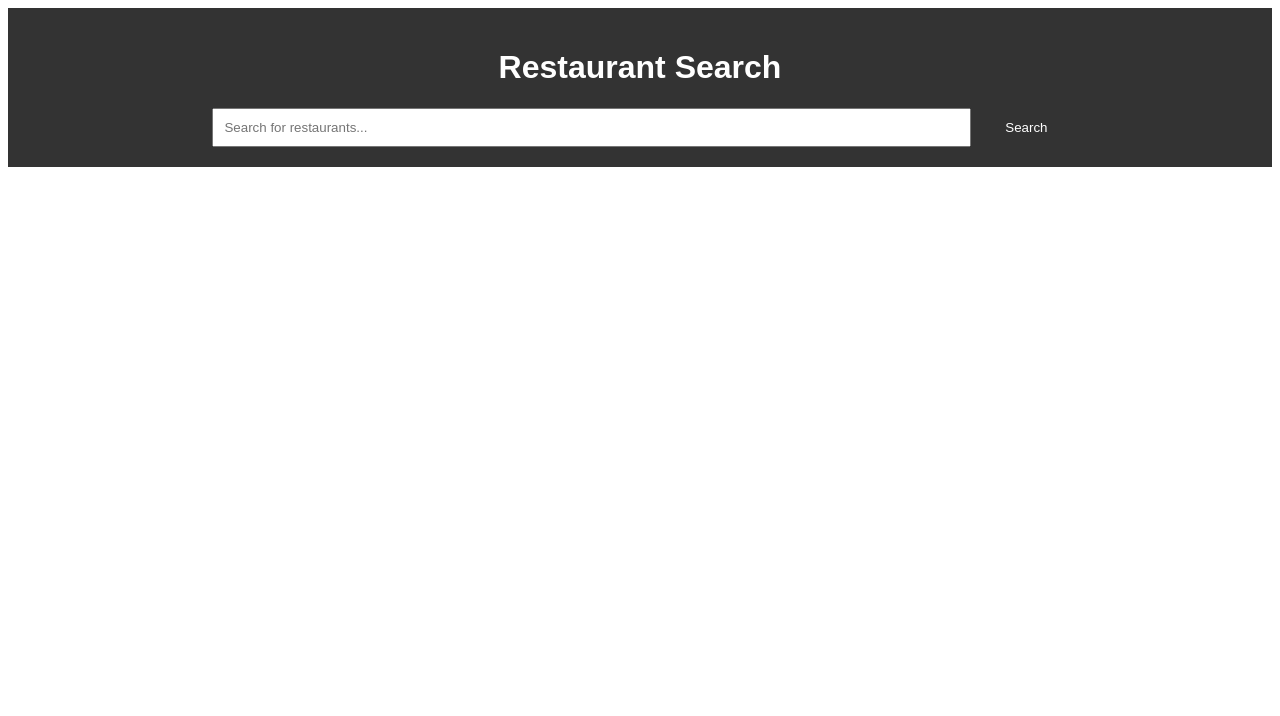
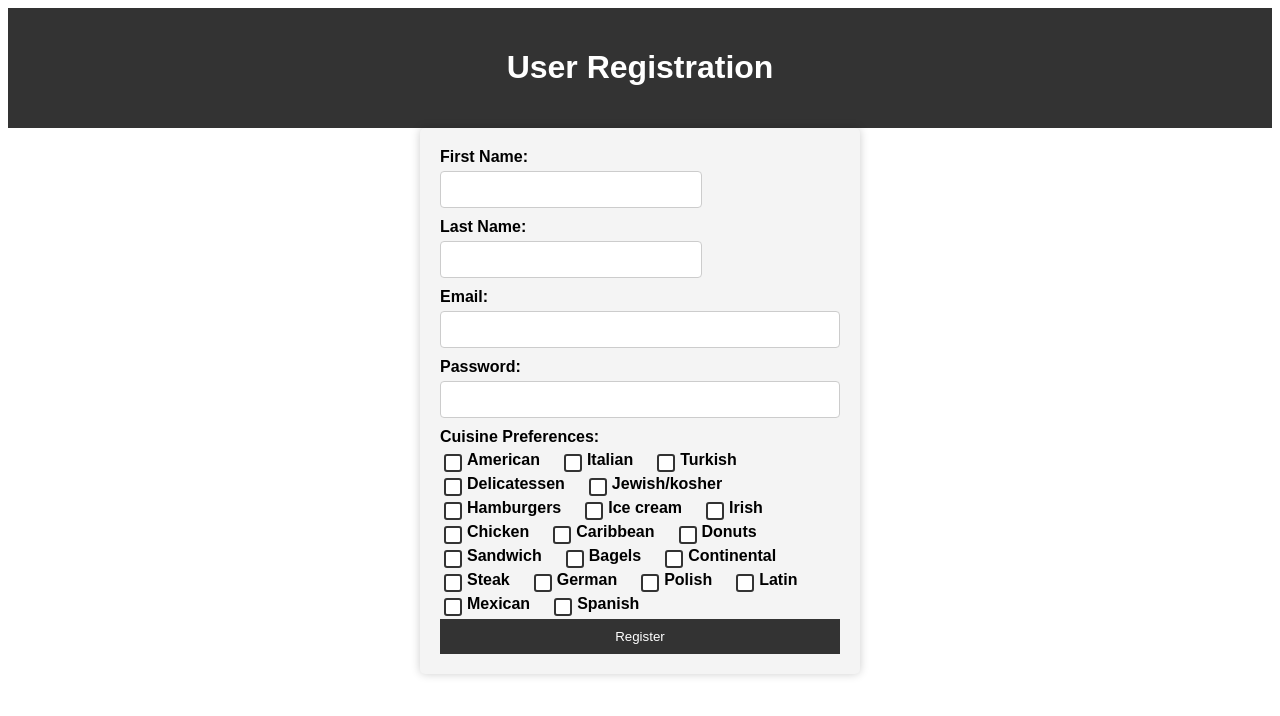
Before and after one commit to bk2884/Observability_Fall_2023, a Flask app: page / in a window 1280 px wide. Shown: the top 716 px of the page. Run offline with Flask 3, Linux system fonts and the light colour scheme.

Commit message:
second commit

```diff
--- a/application.py
+++ b/application.py
@@ -1,17 +1,43 @@
-from functions import search
-from flask import Flask, render_template, request
+from functions import search, db
+from flask import Flask, render_template, request, redirect, url_for
 from utils import *
 
 app = Flask(__name__)
 
+
 @app.route('/')
+def registration_page():
+    return render_template('registration.html')
+
+@app.route('/index')
 def index():
     return render_template('index.html')
+@app.route('/register', methods=['GET', 'POST'])
+def register():
+    if request.method == 'POST':
+        # Get user data from the registration form
+        first_name = request.form.get('first_name')
+        last_name = request.form.get('last_name')
+        email = request.form.get('email')
+        password = request.form.get('password')
+        cuisines = request.form.getlist('cuisine')
+        # Store user data in the "users" collection
+        user_data = {
+            'first_name': first_name,
+            'last_name': last_name,
+            'email': email,
+            'password': password,
+            'cuisine': cuisines
+        }
+        # Save user data to MongoDB
+        db.users.insert_one(user_data)
+        return redirect(url_for('index'))
 
 @app.route('/search')
 def search_flask():
     search_term = request.args.get('query')
     return create_response(search(search_term))
 
+
 if __name__ == '__main__':
-    app.run(debug=True)
+    app.run(host="0.0.0.0", port=5001)
--- a/static/scripts.js
+++ b/static/scripts.js
@@ -3,9 +3,9 @@ document.addEventListener("DOMContentLoaded", () => {
     const searchInput = document.getElementById("searchInput");
     const resultsDiv = document.getElementById("results");
 
-    searchButton.addEventListener("click", () => {
+    // Function to search for restaurants
+    function searchRestaurants() {
         const searchTerm = searchInput.value.trim();
-
         // Check if the search term is not empty
         if (searchTerm !== "") {
             // Make an API request to /search endpoint (replace with your actual API endpoint)
@@ -22,8 +22,15 @@ document.addEventListener("DOMContentLoaded", () => {
                         resultsDiv.innerHTML = "No restaurants found.";
                     } else {
                         data.forEach(restaurant => {
+                            // Create a div element for each restaurant
                             const restaurantDiv = document.createElement("div");
-                            restaurantDiv.textContent = restaurant.name;
+                            // Create elements for name and borough
+                            const nameElement = document.createElement("p");
+                            // Set text content for name and borough
+                            nameElement.textContent = "Name: " + restaurant.name + " City: " + restaurant.borough;
+                            // Append name and borough elements to the restaurant div
+                            restaurantDiv.appendChild(nameElement);
+                            // Append the restaurant div to the resultsDiv
                             resultsDiv.appendChild(restaurantDiv);
                         });
                     }
@@ -32,5 +39,68 @@ document.addEventListener("DOMContentLoaded", () => {
                     console.error("Error fetching data:", error);
                 });
         }
+    }
+
+    // Attach an event listener to the search button for searching
+    if (searchButton) {
+        searchButton.addEventListener("click", searchRestaurants);
+    }
+
+    // Attach an event listener to the search input field for searching on "Enter" key press
+    if (searchInput) {
+        searchInput.addEventListener("keyup", event => {
+            if (event.key === "Enter") {
+                searchRestaurants();
+            }
+        });
+    }
+});
+
+
+// Function to save user registration data and redirect to index.html
+function saveUserDataAndRedirect() {
+    const firstNameInput = document.getElementById("firstName");
+    const lastNameInput = document.getElementById("lastName");
+    const emailInput = document.getElementById("email");
+    const passwordInput = document.getElementById("password");
+    const cuisineInput = document.getElementById("cuisine");
+
+    const userData = {
+        firstName: firstNameInput.value.trim(),
+        lastName: lastNameInput.value.trim(),
+        email: emailInput.value.trim(),
+        password: passwordInput.value.trim(),
+        cuisine: cuisineInput.value.trim(),
+    };
+
+    if (userData.firstName !== "" && userData.lastName !== "" && userData.email !== "" && userData.password !== "" && userData.cuisine !== "") {
+        // Make an AJAX POST request to save user registration data
+        fetch('/register', {
+            method: 'POST',
+            headers: {
+                'Content-Type': 'application/json',
+            },
+            body: JSON.stringify(userData),
+        })
+            .then(response => response.json())
+            .then(data => {
+                // Handle the response (e.g., show a success message)
+                console.log(data.message);
+
+                // Redirect to index.html after successful registration
+                window.location.href = "/index";
+            })
+            .catch(error => {
+                console.error("Error saving user data:", error);
+            });
+    }
+}
+
+// Attach an event listener to the registration form submit button for saving user data and redirecting
+const registrationForm = document.getElementById("registrationForm");
+if (registrationForm) {
+    registrationForm.addEventListener("submit", (event) => {
+        event.preventDefault(); // Prevent the default form submission
+        saveUserDataAndRedirect();
     });
-});
+}
--- a/static/styles.css
+++ b/static/styles.css
@@ -1,5 +1,5 @@
 body {
-    font-family: Arial, sans-serif;
+    font-family: Tahoma, sans-serif;
 }
 
 header {
@@ -28,5 +28,6 @@ button:hover {
 }
 
 #results {
-    padding: 20px;
+    padding: 50px;
+    text-align: center;
 }
--- a/templates/index.html
+++ b/templates/index.html
@@ -8,11 +8,14 @@
 </head>
 <body>
     <header>
-        <h1>Restaurant Search</h1>
+        <h1>Foodie Finder</h1>
         <input type="text" id="searchInput" placeholder="Search for restaurants...">
         <button id="searchButton">Search</button>
     </header>
-    <div id="results"></div>
+    <div id="results">
+        <!-- Search results will be dynamically added here -->
+    </div>
     <script src="/static/scripts.js"></script>
+
 </body>
 </html>
--- /dev/null
+++ b/templates/registration.html
@@ -0,0 +1,182 @@
+<!DOCTYPE html>
+<html lang="en">
+<head>
+    <meta charset="UTF-8">
+    <meta name="viewport" content="width=device-width, initial-scale=1.0">
+    <title>User Registration</title>
+    <link rel="stylesheet" href="/static/styles.css">
+    <style>
+      /* Additional CSS styles for better form layout */
+        body {
+            font-family: Arial, sans-serif;
+        }
+        header {
+            background-color: #333;
+            color: #fff;
+            text-align: center;
+            padding: 20px;
+        }
+        #registrationForm {
+            max-width: 400px;
+            margin: 0 auto;
+            padding: 20px;
+            background-color: #f4f4f4;
+            border-radius: 5px;
+            box-shadow: 0 0 10px rgba(0, 0, 0, 0.2);
+        }
+        form {
+            display: flex;
+            flex-direction: column;
+        }
+        label {
+            font-weight: bold;
+            margin-bottom: 5px;
+        }
+        input[type="text"],
+        input[type="email"],
+        input[type="password"] {
+            padding: 10px;
+            margin-bottom: 10px;
+            border: 1px solid #ccc;
+            border-radius: 4px;
+        }
+        .checkbox-group {
+            display: flex;
+            flex-wrap: wrap;
+            align-items: center; /* Vertically center checkboxes */
+        }
+        .checkbox-label {
+            display: flex;
+            align-items: center;
+            margin-right: 20px;
+        }
+        input[type="checkbox"] {
+            margin-right: 5px;
+            appearance: none; /* Remove default checkbox styles */
+            width: 18px;
+            height: 18px;
+            background-color: #fff;
+            border: 2px solid #333;
+            border-radius: 3px;
+            cursor: pointer;
+        }
+        input[type="checkbox"]:checked {
+            background-color: #333; /* Change background color when checked */
+            border: 2px solid #fff;
+        }
+        button {
+            padding: 10px 20px;
+            background-color: #333;
+            color: #fff;
+            border: none;
+            cursor: pointer;
+        }
+        button:hover {
+            background-color: #555;
+        }
+    </style>
+</head>
+<body>
+    <header>
+        <h1>User Registration</h1>
+    </header>
+    <div id="registrationForm">
+        <form action="/register" method="POST">
+            <label for="first_name">First Name:</label>
+            <input type="text" id="first_name" name="first_name" required>
+            <label for="last_name">Last Name:</label>
+            <input type="text" id="last_name" name="last_name" required>
+            <label for="email">Email:</label>
+            <input type="email" id="email" name="email" required>
+            <label for="password">Password:</label>
+            <input type="password" id="password" name="password" required>
+            <label class="checkbox-label">Cuisine Preferences:</label>
+            <div class="checkbox-group">
+                <div class="checkbox-label">
+                    <input type="checkbox" id="american" name="cuisine" value="American">
+                    <label for="american">American</label>
+                </div>
+                <div class="checkbox-label">
+                    <input type="checkbox" id="italian" name="cuisine" value="Italian">
+                    <label for="italian">Italian</label>
+                </div>
+                <div class="checkbox-label">
+                    <input type="checkbox" id="turkish" name="cuisine" value="Turkish">
+                    <label for="turkish">Turkish</label>
+                </div>
+                <!-- Add more cuisine options here -->
+                <div class="checkbox-label">
+                    <input type="checkbox" id="delicatessen" name="cuisine" value="Delicatessen">
+                    <label for="delicatessen">Delicatessen</label>
+                </div>
+                <div class="checkbox-label">
+                    <input type="checkbox" id="jewish_kosher" name="cuisine" value="Jewish/kosher">
+                    <label for="jewish_kosher">Jewish/kosher</label>
+                </div>
+                <div class="checkbox-label">
+                    <input type="checkbox" id="hamburgers" name="cuisine" value="Hamburgers">
+                    <label for="hamburgers">Hamburgers</label>
+                </div>
+                <div class="checkbox-label">
+                    <input type="checkbox" id="ice_cream" name="cuisine" value="Ice cream">
+                    <label for="ice_cream">Ice cream</label>
+                </div>
+                <div class="checkbox-label">
+                    <input type="checkbox" id="irish" name="cuisine" value="Irish">
+                    <label for="irish">Irish</label>
+                </div>
+                <div class="checkbox-label">
+                    <input type="checkbox" id="chicken" name="cuisine" value="Chicken">
+                    <label for="chicken">Chicken</label>
+                </div>
+                <div class="checkbox-label">
+                    <input type="checkbox" id="caribbean" name="cuisine" value="Caribbean">
+                    <label for="caribbean">Caribbean</label>
+                </div>
+                <div class="checkbox-label">
+                    <input type="checkbox" id="donuts" name="cuisine" value="Donuts">
+                    <label for="donuts">Donuts</label>
+                </div>
+                <div class="checkbox-label">
+                    <input type="checkbox" id="sandwich" name="cuisine" value="Sandwich">
+                    <label for="sandwich">Sandwich</label>
+                </div>
+                <div class="checkbox-label">
+                    <input type="checkbox" id="bagels" name="cuisine" value="Bagels">
+                    <label for="bagels">Bagels</label>
+                </div>
+                <div class="checkbox-label">
+                    <input type="checkbox" id="continental" name="cuisine" value="Continental">
+                    <label for="continental">Continental</label>
+                </div>
+                <div class="checkbox-label">
+                    <input type="checkbox" id="steak" name="cuisine" value="Steak">
+                    <label for="steak">Steak</label>
+                </div>
+                <div class="checkbox-label">
+                    <input type="checkbox" id="german" name="cuisine" value="German">
+                    <label for="german">German</label>
+                </div>
+                <div class="checkbox-label">
+                    <input type="checkbox" id="polish" name="cuisine" value="Polish">
+                    <label for="polish">Polish</label>
+                </div>
+                <div class="checkbox-label">
+                    <input type="checkbox" id="latin" name="cuisine" value="Latin">
+                    <label for="latin">Latin</label>
+                </div>
+                <div class="checkbox-label">
+                    <input type="checkbox" id="mexican" name="cuisine" value="Mexican">
+                    <label for="mexican">Mexican</label>
+                </div>
+                <div class="checkbox-label">
+                    <input type="checkbox" id="spanish" name="cuisine" value="Spanish">
+                    <label for="spanish">Spanish</label>
+                </div>
+                <!-- Add more cuisine options as needed -->
+            </div>
+            <button type="submit">Register</button>
+        </form>
+    </div>
+</body>
+</html>
```
Also changed, not shown: functions.py (+5 -7 lines).
